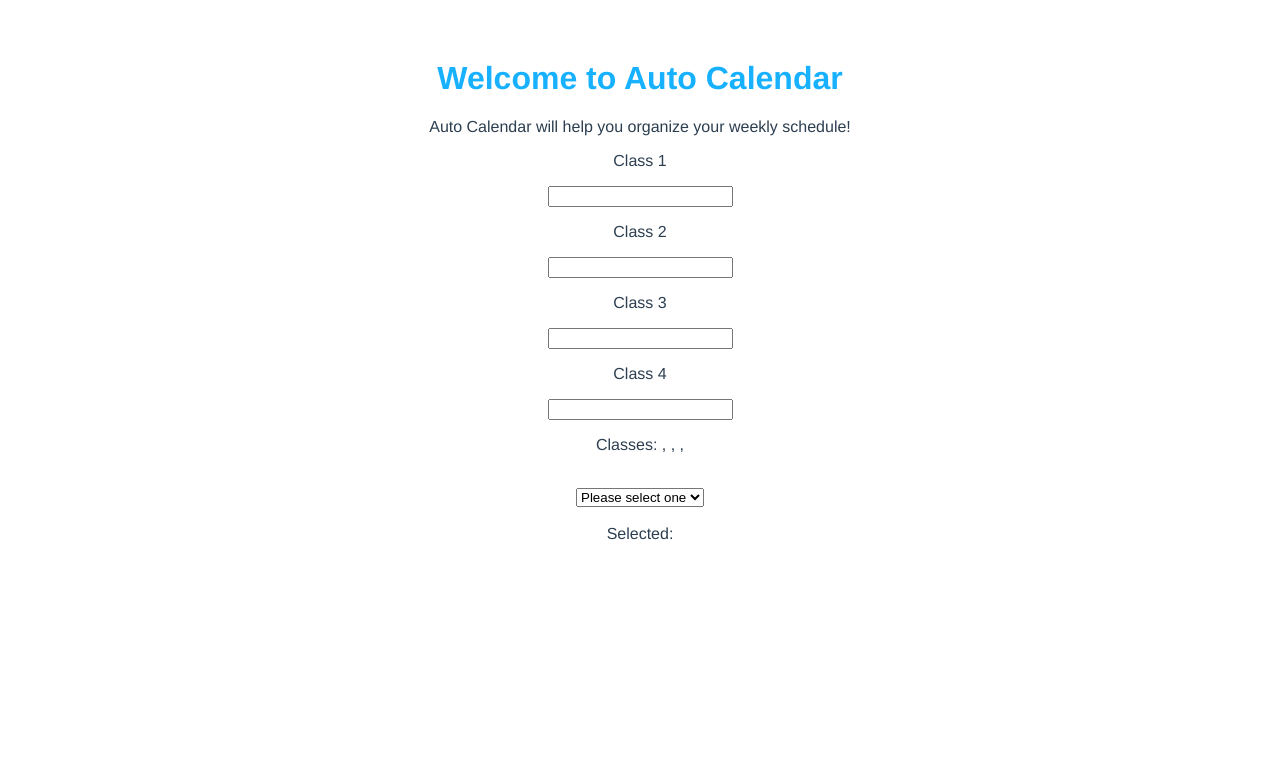
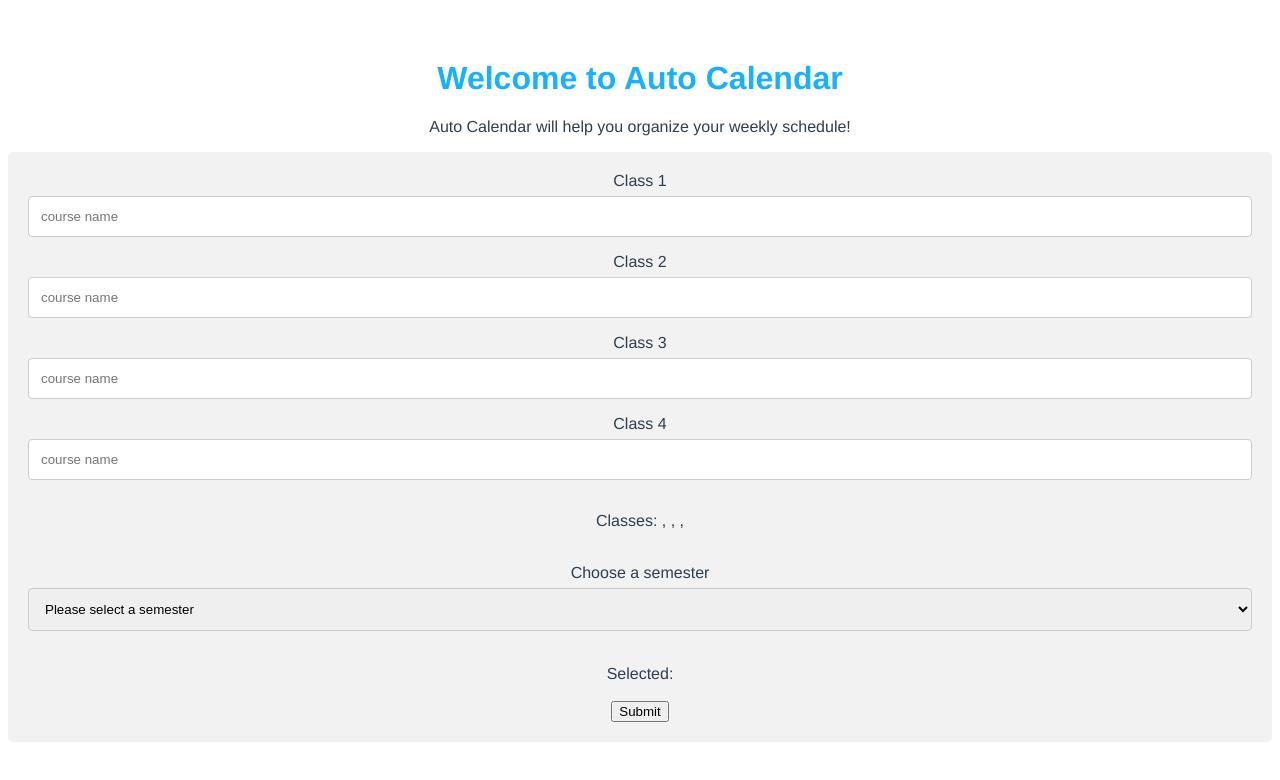
Before and after one commit to priya-sapra/auto-calendar, a Vue app: page /#/ in a window 1280 px wide. Shown: the top 780 px of the page. Built offline with nearby package versions, Linux system fonts and the light colour scheme.

Commit message:
updated form frontend and readme

```diff
--- a/src/components/HelloWorld.vue
+++ /dev/null
@@ -1,114 +0,0 @@
-<template>
-  <div class="hello">
-    <h1>{{ msg }}</h1>
-    <p>
-      For a guide and recipes on how to configure / customize this project,<br />
-      check out the
-      <a href="https://cli.vuejs.org" target="_blank" rel="noopener"
-        >vue-cli documentation</a
-      >.
-    </p>
-    <h3>Installed CLI Plugins</h3>
-    <ul>
-      <li>
-        <a
-          href="https://github.com/vuejs/vue-cli/tree/dev/packages/%40vue/cli-plugin-babel"
-          target="_blank"
-          rel="noopener"
-          >babel</a
-        >
-      </li>
-      <li>
-        <a
-          href="https://github.com/vuejs/vue-cli/tree/dev/packages/%40vue/cli-plugin-eslint"
-          target="_blank"
-          rel="noopener"
-          >eslint</a
-        >
-      </li>
-    </ul>
-    <h3>Essential Links</h3>
-    <ul>
-      <li>
-        <a href="https://vuejs.org" target="_blank" rel="noopener">Core Docs</a>
-      </li>
-      <li>
-        <a href="https://forum.vuejs.org" target="_blank" rel="noopener"
-          >Forum</a
-        >
-      </li>
-      <li>
-        <a href="https://chat.vuejs.org" target="_blank" rel="noopener"
-          >Community Chat</a
-        >
-      </li>
-      <li>
-        <a href="https://twitter.com/vuejs" target="_blank" rel="noopener"
-          >Twitter</a
-        >
-      </li>
-      <li>
-        <a href="https://news.vuejs.org" target="_blank" rel="noopener">News</a>
-      </li>
-    </ul>
-    <h3>Ecosystem</h3>
-    <ul>
-      <li>
-        <a href="https://router.vuejs.org" target="_blank" rel="noopener"
-          >vue-router</a
-        >
-      </li>
-      <li>
-        <a href="https://vuex.vuejs.org" target="_blank" rel="noopener">vuex</a>
-      </li>
-      <li>
-        <a
-          href="https://github.com/vuejs/vue-devtools#vue-devtools"
-          target="_blank"
-          rel="noopener"
-          >vue-devtools</a
-        >
-      </li>
-      <li>
-        <a href="https://vue-loader.vuejs.org" target="_blank" rel="noopener"
-          >vue-loader</a
-        >
-      </li>
-      <li>
-        <a
-          href="https://github.com/vuejs/awesome-vue"
-          target="_blank"
-          rel="noopener"
-          >awesome-vue</a
-        >
-      </li>
-    </ul>
-  </div>
-</template>
-
-<script>
-export default {
-  name: "HelloWorld",
-  props: {
-    msg: String
-  }
-};
-</script>
-
-<!-- Add "scoped" attribute to limit CSS to this component only -->
-<style scoped>
-h3 {
-  margin: 40px 0 0;
-}
-ul {
-  list-style-type: none;
-  padding: 0;
-}
-li {
-  display: inline-block;
-  margin: 0 10px;
-}
-a {
-  color: #42b983;
-}
-</style>
--- a/src/components/UserForm.vue
+++ b/src/components/UserForm.vue
@@ -1,36 +1,65 @@
 <template>
-  <div>
-    <p>Class 1</p>
+  <div class="container">
+    <form action="action_page.php">
+      <label for="c1">Class 1</label>
+      <input
+        @keyup.enter="saveMessage1"
+        type="text"
+        id="c1"
+        name="class1"
+        placeholder="course name"
+        v-model="message"
+      />
+      <label for="c2">Class 2</label>
       <input
         type="text"
-        v-model="message">
-      <p>Class 2</p>
+        id="c2"
+        name="class2"
+        placeholder="course name"
+        v-model="message1"
+      />
+      <label for="c3">Class 3</label>
       <input
         type="text"
-        v-model="message1">
-      <p>Class 3</p>
+        id="c3"
+        name="class3"
+        placeholder="course name"
+        v-model="message2"
+      />
+      <label for="c4">Class 4</label>
       <input
         type="text"
-        v-model="message2">
-      <p>Class 4</p>
-		<input
-          type="text"
-          v-model="message3">
-      <p>Classes: {{ message }}, {{ message1 }}, {{ message2 }}, {{ message3 }}</p>
-      <br>
+        id="c4"
+        name="class4"
+        placeholder="course name"
+        v-model="message3"
+      />
+      <p>
+        Classes: {{ message }}, {{ message1 }}, {{ message2 }}, {{ message3 }}
+      </p>
+      <br />
+      <label for="sem">Choose a semester</label>
       <select v-model="selected">
-      <option disabled value="">Please select one</option>
-      <option>Spring</option>
-      <option>Fall</option>
+        <option disabled value="">Please select a semester</option>
+        <option>Spring</option>
+        <option>Fall</option>
       </select>
-      <br>
-      <br>
-    <span>Selected: {{ selected }}</span>
+      <br />
+      <br />
+      <span>Selected: {{ selected }}</span>
+      <br />
+      <br />
+      <input type="submit" value="Submit" />
+    </form>
   </div>
 </template>
 
 <script>
-import * as mdc from "material-components-web";
+//import * as mdc from "material-components-web";
+import firebase from "firebase";
+import { db } from "../main.js";
+
+//var db = firebase.firestore();
 export default {
   data() {
     return {
@@ -40,9 +69,39 @@ export default {
       message3: "",
       selected: ""
     };
+  },
+
+  methods: {
+    saveMessage1() {
+      // Save message1 to firestore
+      db.collection("class").add({
+        c1: this.message1
+      });
+    }
   }
 };
 </script>
-
 <!-- Add "scoped" attribute to limit CSS to this component only -->
-<style scoped></style>
+<style scoped>
+.container {
+  border-radius: 5px;
+  background-color: #f2f2f2;
+  padding: 20px;
+}
+.label {
+  color: #18b1ff;
+  text-align: left;
+}
+input[type="text"],
+select,
+textarea {
+  width: 100%; /* Full width */
+  padding: 12px; /* Some padding */
+  border: 1px solid #ccc; /* Gray border */
+  border-radius: 4px; /* Rounded borders */
+  box-sizing: border-box; /* Make sure that padding and width stays in place */
+  margin-top: 6px; /* Add a top margin */
+  margin-bottom: 16px; /* Bottom margin */
+  resize: vertical; /* Allow the user to vertically resize the textarea (not horizontally) */
+}
+</style>
--- a/src/main.js
+++ b/src/main.js
@@ -1,7 +1,34 @@
 import Vue from "vue";
 import App from "./App.vue";
-import store from './store'
-import router from './router'
+import store from "./store";
+import router from "./router";
+import UserForm from "./components/UserForm.vue";
+
+import firebase from "firebase";
+// Required for side-effects
+require("firebase/firestore");
+
+var config = {
+  apiKey: "AIzaSyC-F4u5SEsl5EYRnG6nfGPKz5a8iFTQInM",
+  authDomain: "auto-calendar-a48c3.firebaseapp.com",
+  databaseURL: "https://auto-calendar-a48c3.firebaseio.com",
+  projectId: "auto-calendar-a48c3",
+  storageBucket: "auto-calendar-a48c3.appspot.com",
+  messagingSenderId: "116933816937"
+};
+firebase.initializeApp(config);
+
+// Initalize Cloud Firestore through Firebase
+var db = firebase.firestore();
+
+// Make the DB is accessible from anywhere
+window.db = db;
+
+// IDK IF I ACTUALLY NEED THIS BC IT'S NO LONGER IN BETA BUT...
+// Disable deprecated features
+db.settings({
+  timestampsInSnapshots: true
+});
 
 Vue.config.productionTip = false;
 
--- a/src/views/Home.vue
+++ b/src/views/Home.vue
@@ -1,18 +1,18 @@
 <template>
   <div class="home">
-    <img alt="Vue logo" src="../assets/logo.png">
-    <HelloWorld msg="Welcome to Your Vue.js App"/>
+    <img alt="Vue logo" src="../assets/logo.png" />
+    <HelloWorld msg="Welcome to Your Vue.js App" />
   </div>
 </template>
 
 <script>
 // @ is an alias to /src
-import HelloWorld from '@/components/HelloWorld.vue'
+import HelloWorld from "@/components/HelloWorld.vue";
 
 export default {
-  name: 'home',
+  name: "home",
   components: {
     HelloWorld
   }
-}
+};
 </script>
```
Also changed, not shown: src/App.vue (+2 -11 lines), src/components/InputFields.vue (+34 -38 lines), src/router.js (+11 -10 lines), src/store.js (+7 -13 lines), 1 other file (tests, documents, lock files or other folders).
